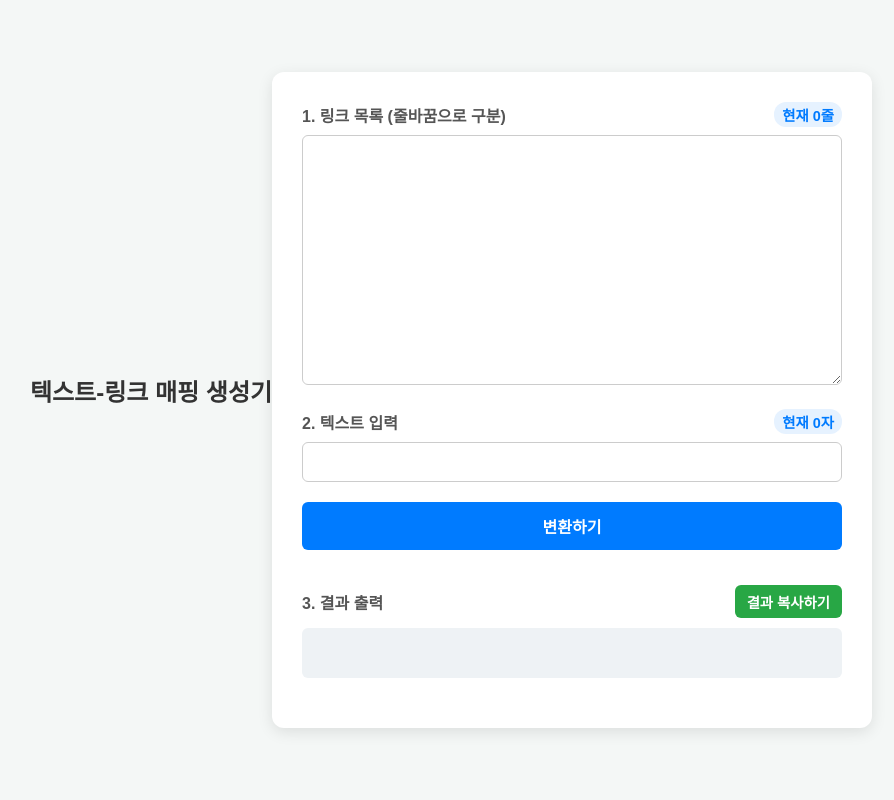
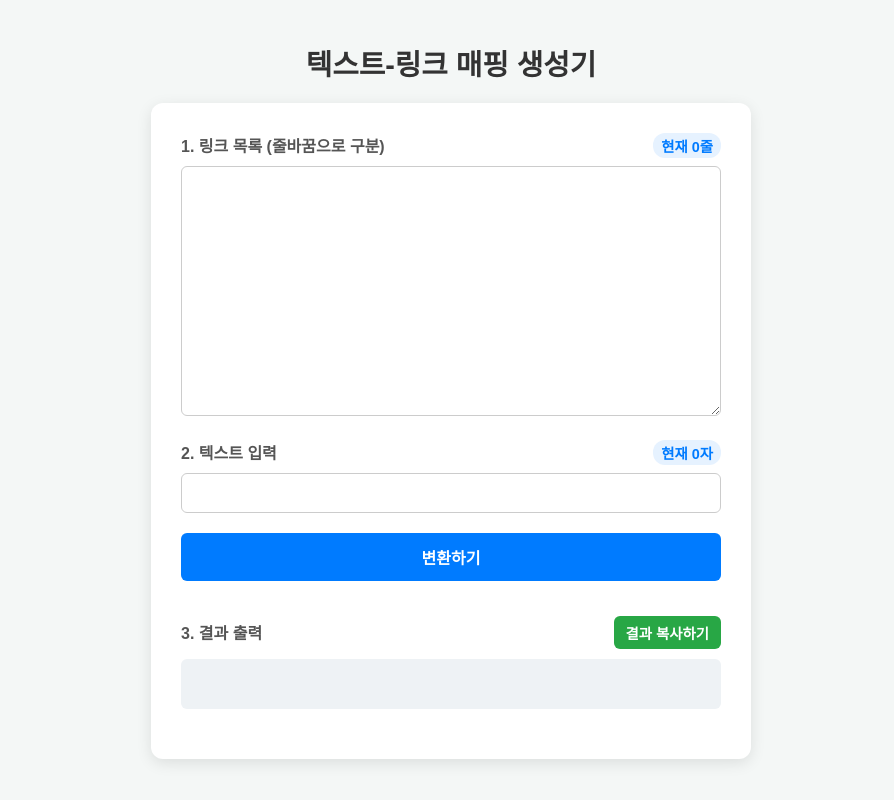
Before and after one commit to insb79ship77it/linktextmapping, a plain HTML site: page index.html in a window 1280 px wide. Shown: the whole page, without its empty margins (189-1083 px from the left). Drawn offline with Linux system fonts and the light colour scheme; a web font is replaced by a local one.

Commit message:
Update index.html

```diff
--- a/index.html
+++ b/index.html
@@ -16,10 +16,17 @@
             font-family: 'Pretendard', sans-serif;
             background-color: #f4f7f6;
             display: flex;
+            flex-direction: column; /* h1과 container를 위아래로 정렬 */
             justify-content: center;
             align-items: center;
             min-height: 100vh;
             padding: 20px;
+        }
+        h1 {
+            font-size: 1.8rem;
+            margin-bottom: 20px;
+            color: #333;
+            text-align: center;
         }
         .container {
             background-color: #ffffff;
@@ -28,12 +35,6 @@
             box-shadow: 0 4px 15px rgba(0, 0, 0, 0.1);
             width: 100%;
             max-width: 600px;
-        }
-        h1 {
-            font-size: 1.5rem;
-            margin-bottom: 20px;
-            color: #333;
-            text-align: center;
         }
         .form-group {
             margin-bottom: 20px;
@@ -113,8 +114,6 @@
 <h1>텍스트-링크 매핑 생성기</h1>
 
 <div class="container">
-
-
     <div class="form-group">
         <label for="linksInput">
             <span>1. 링크 목록 (줄바꿈으로 구분)</span>
@@ -144,12 +143,10 @@
 
 <script>
     function updateCounts() {
-        // 링크 개수 카운트
         const linksRaw = document.getElementById('linksInput').value;
         const links = linksRaw.split('\n').filter(link => link.trim().length > 0);
         document.getElementById('linkCount').textContent = links.length;
 
-        // 텍스트 글자수 카운트
         const textRaw = document.getElementById('textInput').value;
         document.getElementById('textCount').textContent = textRaw.length;
     }
```
